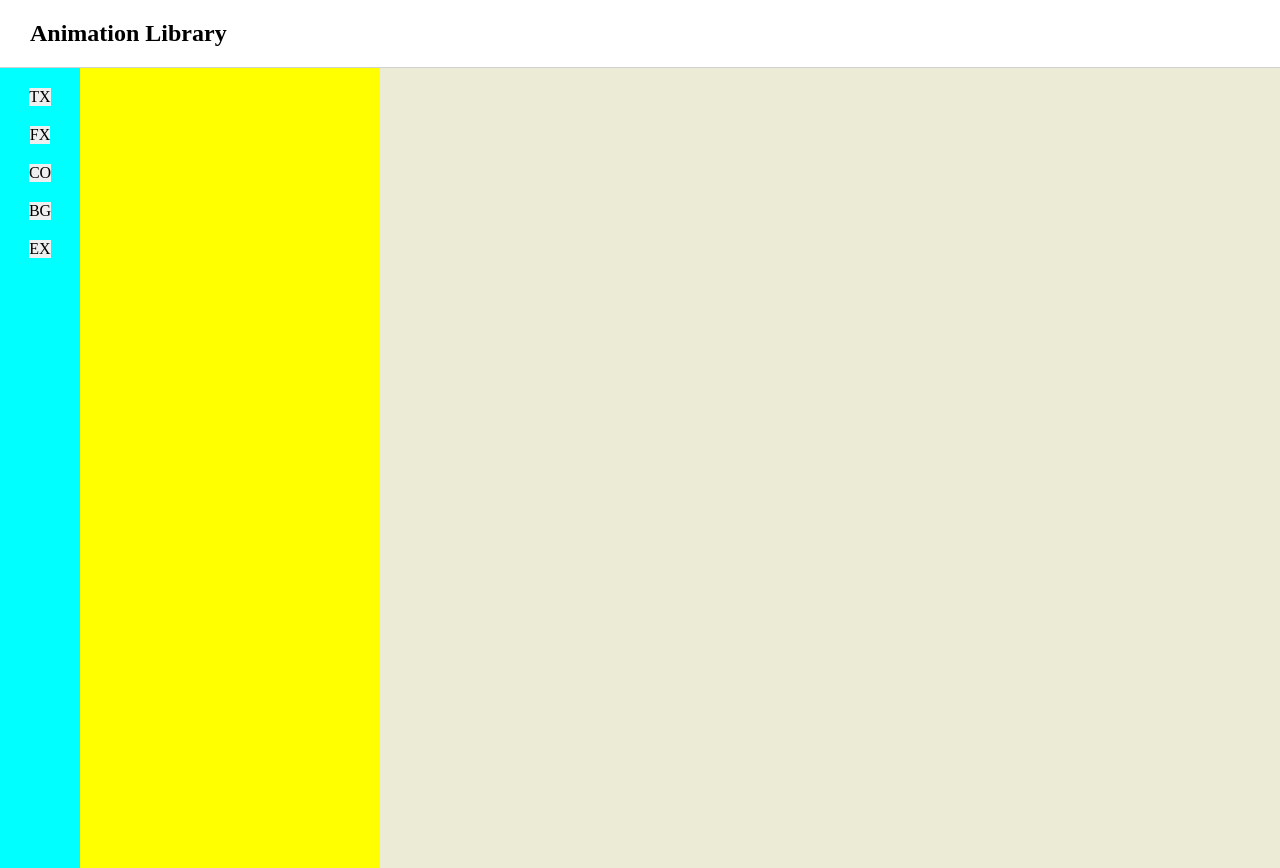
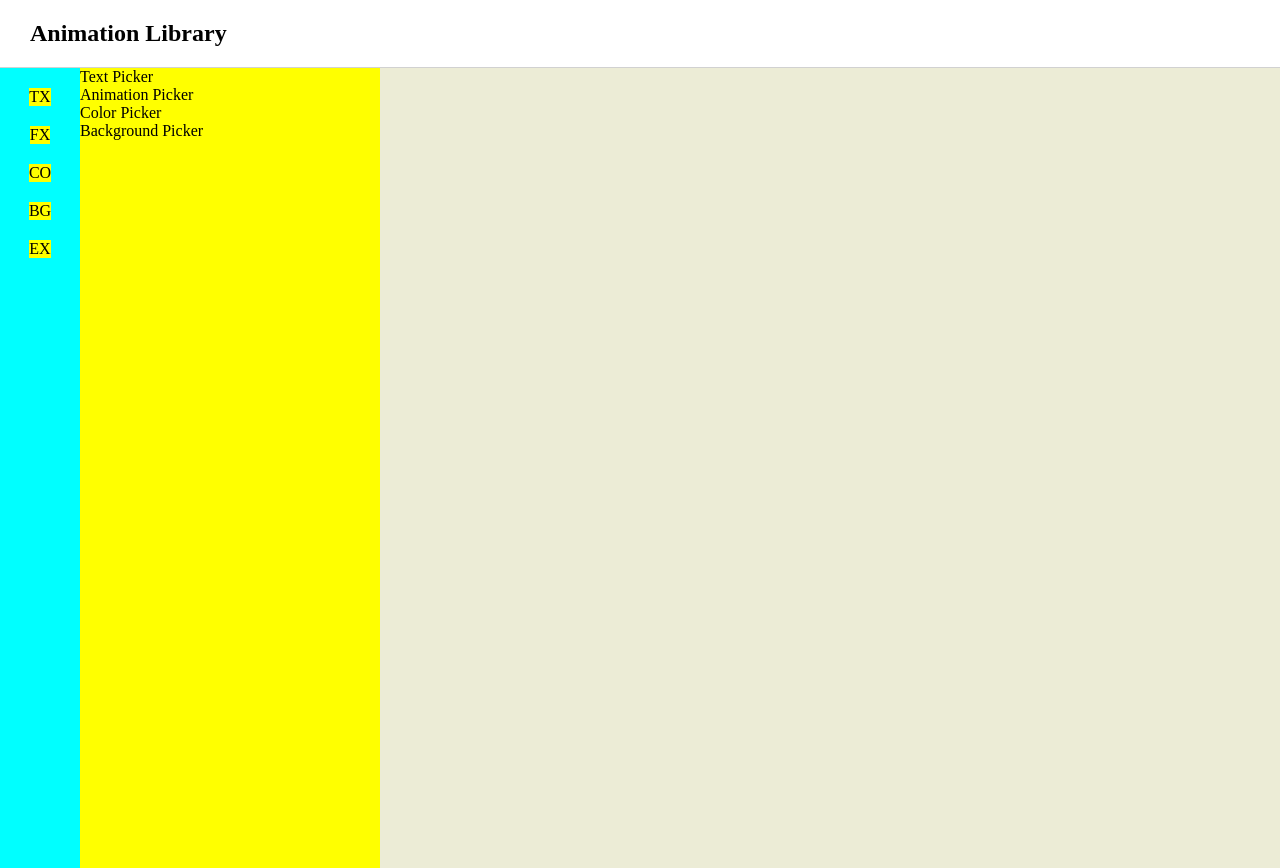
Before and after one commit to matiasecharri/bloop, a Next.js app: page / in a window 1280 px wide. Built offline with nearby package versions, Linux system fonts and the light colour scheme.

Commit message:
feat: pickers

```diff
--- a/src/app/features/animation-dashboard/sidebar/Sidebar.module.css
+++ b/src/app/features/animation-dashboard/sidebar/Sidebar.module.css
@@ -16,3 +16,8 @@
   padding: 20px;
   background-color: aqua;
 }
+
+.buttonBar button {
+  background-color: yellow;
+  cursor: pointer;
+}
--- a/src/app/features/animation-dashboard/sidebar/Sidebar.tsx
+++ b/src/app/features/animation-dashboard/sidebar/Sidebar.tsx
@@ -1,3 +1,9 @@
+import {
+  AnimationPicker,
+  BackgroundPicker,
+  ColorPicker,
+  TextPicker,
+} from "./components";
 import s from "./Sidebar.module.css";
 
 const Sidebar = () => {
@@ -10,7 +16,12 @@ const Sidebar = () => {
         <button>BG</button>
         <button>EX</button>
       </div>
-      <div className={s.currentOptions}></div>
+      <div className={s.currentOptions}>
+        <TextPicker />
+        <AnimationPicker />
+        <ColorPicker />
+        <BackgroundPicker />
+      </div>
     </section>
   );
 };
--- /dev/null
+++ b/src/app/features/animation-dashboard/sidebar/components/AnimationPicker/AnimationPicker.tsx
@@ -0,0 +1,5 @@
+const AnimationPicker = () => {
+  return <p>Animation Picker</p>;
+};
+
+export default AnimationPicker;
--- /dev/null
+++ b/src/app/features/animation-dashboard/sidebar/components/BackgroundPicker/BackgroundPicker.tsx
@@ -0,0 +1,5 @@
+const BackgroundPicker = () => {
+  return <p>Background Picker</p>;
+};
+
+export default BackgroundPicker;
--- /dev/null
+++ b/src/app/features/animation-dashboard/sidebar/components/ColorPicker/ColorPicker.tsx
@@ -0,0 +1,5 @@
+const ColorPicker = () => {
+  return <p>Color Picker</p>;
+};
+
+export default ColorPicker;
--- /dev/null
+++ b/src/app/features/animation-dashboard/sidebar/components/TextPicker/TextPicker.tsx
@@ -0,0 +1,5 @@
+const TextPicker = () => {
+  return <p>Text Picker</p>;
+};
+
+export default TextPicker;
--- /dev/null
+++ b/src/app/features/animation-dashboard/sidebar/components/index.ts
@@ -0,0 +1,4 @@
+export { default as AnimationPicker } from "./AnimationPicker/AnimationPicker";
+export { default as BackgroundPicker } from "./BackgroundPicker/BackgroundPicker";
+export { default as ColorPicker } from "./ColorPicker/ColorPicker";
+export { default as TextPicker } from "./TextPicker/TextPicker";
```
